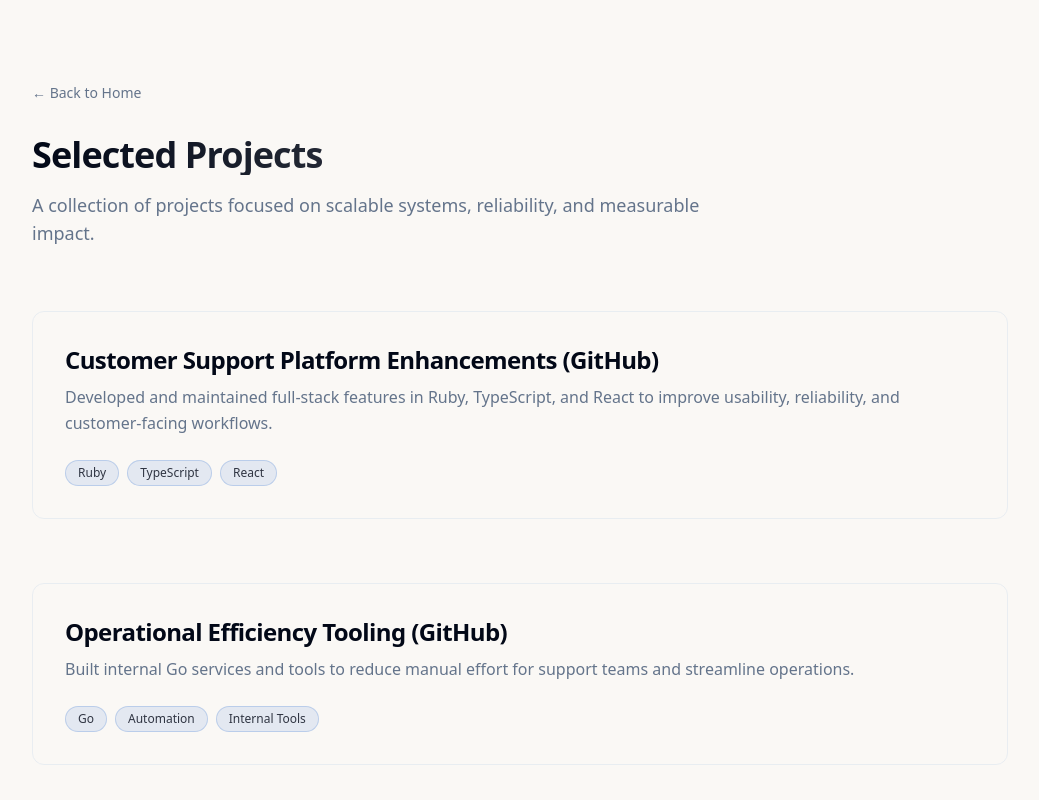
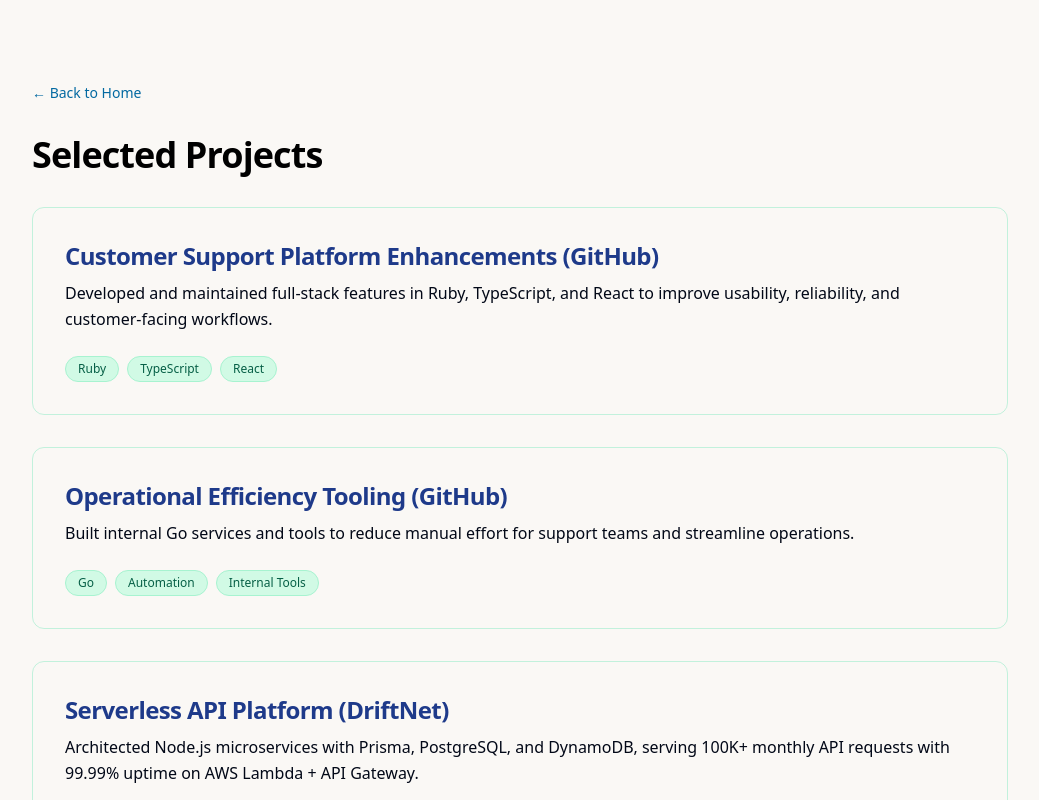
Before and after one commit to emanuels8/Portfolio, a React (Vite) app: page /projects in a window 1280 px wide. Shown: the top 800 px of the page, without its empty margins (120-1159 px from the left). Built offline with nearby package versions, Linux system fonts and the light colour scheme.

Commit message:
Change ui components and add download resume button

```diff
--- a/package.json
+++ b/package.json
@@ -10,8 +10,10 @@
     "preview": "vite preview"
   },
   "dependencies": {
+    "@noble/hashes": "^2.0.1",
     "@react-three/drei": "^10.7.7",
     "@react-three/fiber": "^9.5.0",
+    "blakejs": "^1.2.1",
     "class-variance-authority": "^0.7.1",
     "clsx": "^2.1.1",
     "react": "^19.2.0",
--- a/src/components/Projects.tsx
+++ b/src/components/Projects.tsx
@@ -1,39 +1,38 @@
 import React from "react";
 import { Link } from "react-router-dom";
 import { selectedWork } from "@/components/data";
+import { theme } from "@/components/ui/theme";
 
 const Projects: React.FC = () => {
   return (
     <section id="projects" className="mx-auto w-full max-w-5xl px-6 py-20">
       <Link
         to="/"
-        className="inline-flex items-center gap-2 text-sm text-muted-foreground transition-colors hover:text-foreground mb-8"
+        className={`inline-flex items-center gap-2 text-sm font-medium mb-8 transition-colors ${theme.link}`}
       >
         ← Back to Home
       </Link>
 
-      <header className="mb-16 max-w-2xl">
-        <h2 className="text-4xl font-bold tracking-tight bg-gradient-to-r from-foreground to-foreground/70 bg-clip-text text-transparent">
+      <header className="mb-8 max-w-2xl">
+        <h2
+          className={`text-4xl font-bold tracking-tight bg-clip-text text-black`}
+        >
           Selected Projects
         </h2>
-        <p className="mt-4 text-lg text-muted-foreground">
-          A collection of projects focused on scalable systems, reliability, and
-          measurable impact.
-        </p>
       </header>
 
-      <ul className="space-y-16">
+      <ul className="space-y-8">
         {selectedWork.map((item) => (
           <li
             key={item.title}
-            className="group rounded-xl border border-border/70 p-8 transition-colors hover:bg-primary/5 hover:border-primary/25"
+            className={`group rounded-xl border p-8 transition-colors ${theme.cardBorder} ${theme.cardBg}`}
           >
             <article className="space-y-4">
               <div className="space-y-2">
-                <h3 className="text-2xl font-semibold tracking-tight text-foreground">
+                <h3 className="text-2xl font-semibold tracking-tight text-blue-900 dark:text-blue-200">
                   {item.title}
                 </h3>
-                <p className="text-base leading-relaxed text-muted-foreground">
+                <p className="text-base leading-relaxed text-black-900 dark:text-black-200">
                   {item.summary}
                 </p>
               </div>
@@ -42,7 +41,7 @@ const Projects: React.FC = () => {
                 {item.tags.map((tag) => (
                   <span
                     key={tag}
-                    className="rounded-full border border-primary/20 bg-primary/10 px-3 py-1 text-xs font-medium text-foreground/80 transition-colors hover:bg-primary/15"
+                    className={`rounded-full border px-3 py-1 text-xs text-black-900 font-medium transition-colors ${theme.tag}`}
                   >
                     {tag}
                   </span>
--- a/src/components/hero/Hero.tsx
+++ b/src/components/hero/Hero.tsx
@@ -1,4 +1,5 @@
 import React, { Suspense, useState, useEffect } from "react";
+import { downloadResume } from "@/lib/downloadResume";
 
 const Scene = React.lazy(() => import("./Scene"));
 
@@ -28,26 +29,28 @@ const Hero: React.FC = () => {
         </Suspense>
 
         <div className="relative z-10">
-          <div className="inline-flex items-center gap-2 rounded-full border border-primary/20 bg-primary/10 px-4 py-1 text-sm font-medium text-foreground/80">
-            Portfolio
-          </div>
-
           <div className="mt-6 space-y-6">
             <h1 className="text-6xl font-semibold tracking-tight text-foreground sm:text-7xl">
-              Hi, I'm Emanuel Sanchez.
+              Emanuel Sanchez
             </h1>
             <p className="max-w-2xl text-xl leading-relaxed text-muted-foreground">
-              I'm a software engineer focused on reliable systems, cloud
-              infrastructure, and thoughtful product experiences.
+              Full-Stack Software Engineer with 4+ years of experience building
+              scalable web applications using TypeScript, React.js, Go, Ruby.
             </p>
 
             <div className="flex flex-wrap gap-3">
               <a
                 href="/projects"
-                className="inline-flex items-center justify-center rounded-full bg-primary px-5 py-2.5 text-base font-semibold text-primary-foreground transition-colors hover:bg-primary/90"
+                className="inline-flex items-center justify-center rounded-full bg-gradient-to-r from-emerald-400 to-teal-500 px-5 py-2.5 text-base font-semibold text-white shadow-lg transition-colors hover:from-teal-500 hover:to-emerald-400 focus:outline-none focus:ring-2 focus:ring-emerald-300"
               >
                 View Projects
               </a>
+              <button
+                className="inline-flex items-center justify-center rounded-full bg-gradient-to-r from-sky-400 to-blue-600 px-5 py-2.5 text-base font-semibold text-white shadow-lg transition-colors hover:from-blue-500 hover:to-sky-500 focus:outline-none focus:ring-2 focus:ring-sky-300"
+                onClick={downloadResume}
+              >
+                Download Resume
+              </button>
             </div>
           </div>
         </div>
--- /dev/null
+++ b/src/components/ui/theme.tsx
@@ -0,0 +1,10 @@
+export const theme = {
+  blueGradient: "bg-gradient-to-r from-sky-400 to-blue-600 text-white",
+  blueHover: "hover:from-blue-500 hover:to-sky-500 focus:ring-sky-300",
+  greenGradient: "bg-gradient-to-r from-emerald-400 to-teal-500 text-white",
+  greenHover: "hover:from-teal-500 hover:to-emerald-400 focus:ring-emerald-300",
+  cardBorder: "border-emerald-300/40 hover:border-sky-400/60",
+  cardBg: "hover:bg-sky-50/40",
+  tag: "bg-emerald-100 text-emerald-800 border-emerald-200 hover:bg-emerald-200/80",
+  link: "text-sky-700 hover:text-blue-700",
+};
--- /dev/null
+++ b/src/lib/downloadResume.ts
@@ -0,0 +1,11 @@
+export function downloadResume() {
+  const link = document.createElement("a");
+  link.href = "/Emanuel-Sanchez-Resume.pdf";
+  link.download = "Emanuel-Sanchez-Resume.pdf";
+
+  document.body.appendChild(link);
+
+  link.click();
+
+  document.body.removeChild(link);
+}
```
Also changed, not shown: 2 other files (tests, documents, lock files or other folders).
